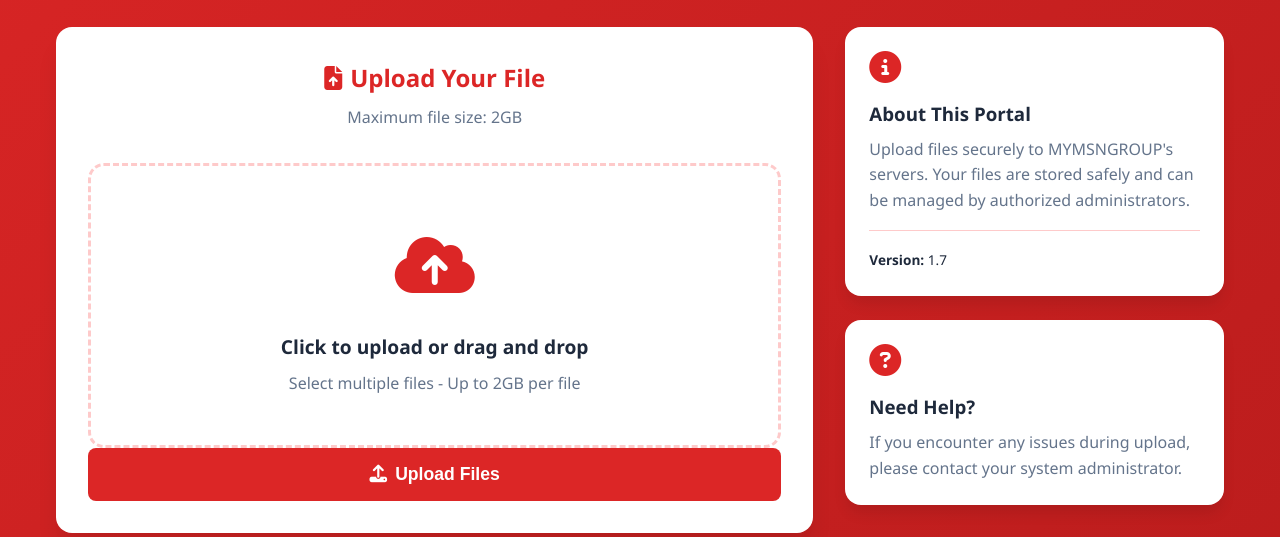
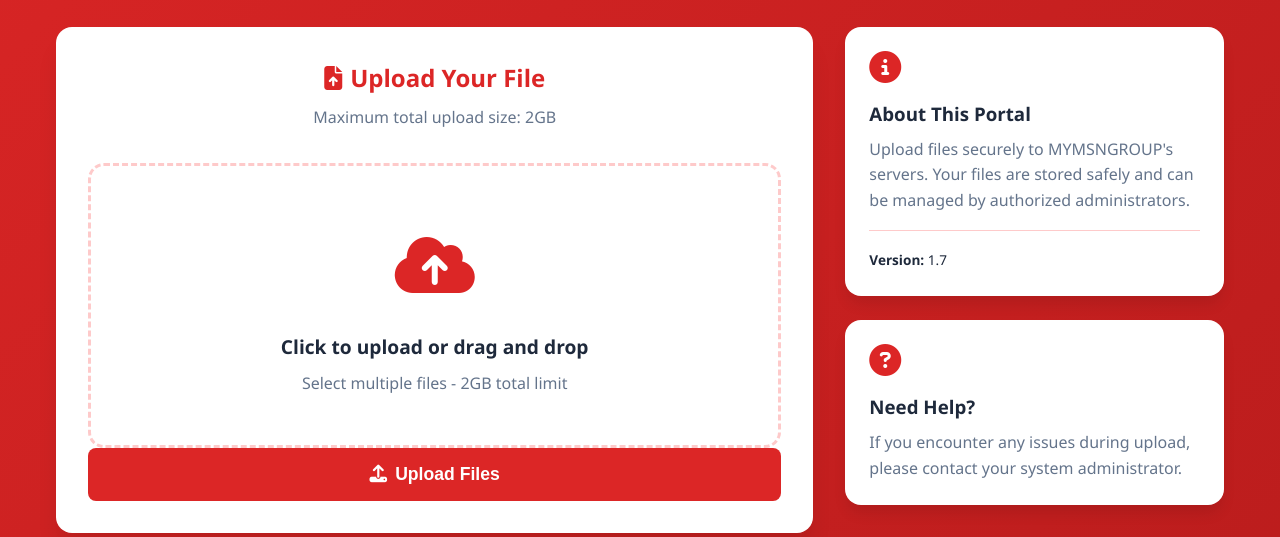
Before and after one commit to williswschan/FileUploadPortal, a Flask app: page / in a window 1280 px wide. Shown: the part 438-975 px from the top of the page. Run offline with Flask 3, Linux system fonts and the light colour scheme.

Commit message:
Correct file size limit wording to reflect total upload limit
- Changed 'Maximum file size: 2GB' to 'Maximum total upload size: 2GB'
- Changed 'Up to 2GB per file' to '2GB total limit'
- Updated error message: 'Upload too large! Maximum total upload size is 2GB.'
- Updated README features: 'Multi-file upload (2GB total limit)'
- Added new features to README: 'Delete all files' and 'Email & Signal notifications'

Clarification:
The 2GB limit applies to the TOTAL size of ALL files combined in a single
upload request, not per individual file. This is how Flask's MAX_CONTENT_LENGTH
works - it limits the entire HTTP request payload size.

Examples:
- 1 file of 2GB → OK
- 2 files of 1GB each → OK (2GB total)
- 3 files of 1GB each → Rejected (3GB total exceeds limit)
- 1 file of 3GB → Rejected (exceeds 2GB limit)

```diff
--- a/app.py
+++ b/app.py
@@ -459,7 +459,7 @@ def admin_logout():
 
 @app.errorhandler(413)
 def request_entity_too_large(error):
-    flash('File too large! Maximum file size is 2GB.', 'error')
+    flash('Upload too large! Maximum total upload size is 2GB.', 'error')
     return redirect(url_for('index'))
 
 if __name__ == '__main__':
--- a/templates/index.html
+++ b/templates/index.html
@@ -32,7 +32,7 @@
         <div class="upload-card">
             <div class="card-header">
                 <h2><i class="fas fa-file-upload"></i> Upload Your File</h2>
-                <p>Maximum file size: 2GB</p>
+                <p>Maximum total upload size: 2GB</p>
             </div>
 
             <form method="POST" action="{{ url_for('upload_file') }}" enctype="multipart/form-data" id="uploadForm">
@@ -42,7 +42,7 @@
                     </div>
                     <div class="file-msg">
                         <span class="file-msg-main">Click to upload or drag and drop</span>
-                        <span class="file-msg-sub">Select multiple files - Up to 2GB per file</span>
+                        <span class="file-msg-sub">Select multiple files - 2GB total limit</span>
                     </div>
                     <input type="file" name="files" id="fileInput" class="file-input" multiple required>
                 </div>
```
Also changed, not shown: README.md.
